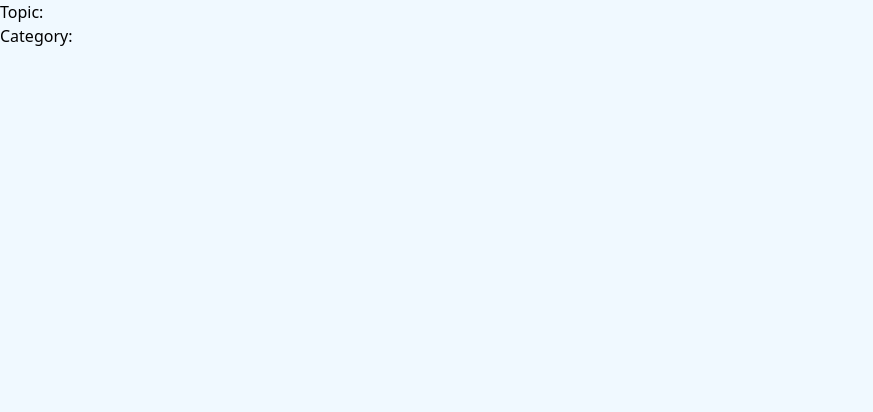
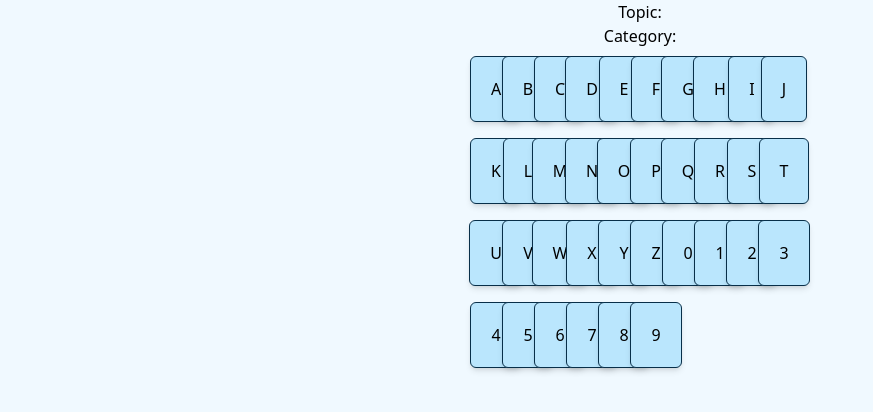
Before and after one commit to Alex-Devonte/react-hangman, a React (Vite) app in the folder frontend/: page /game in a window 1280 px wide. Shown: the top 412 px of the page, without its empty margins (0-873 px from the left). Built offline with nearby package versions, Linux system fonts and the light colour scheme.

Commit message:
Implement function to display game keyboard
-Turns string of letters and numbers into array
 which is then looped through to create the keyboard.
-Clicking a letter adds it to an array and visually
 updates the letter key.

```diff
--- a/frontend/src/components/Game.jsx
+++ b/frontend/src/components/Game.jsx
@@ -1,14 +1,49 @@
+import { useState } from "react";
 import { useSearchParams } from "react-router-dom";
 
 function Game() {
   const [searchParams, setSearchParams] = useSearchParams();
+  const [clickedLetters, setClickedLetters] = useState([]);
+
   const topic = searchParams.get("topic");
   const category = searchParams.get("category");
 
+  const handleClick = (letter) => {
+    //Add letter to clickedLetters array if it isn't there
+    if (!clickedLetters.includes(letter)) {
+      setClickedLetters([...clickedLetters, letter]);
+    }
+  };
+
+  const displayKeyboard = () => {
+    const alphabet = "abcdefghijklmnopqrstuvwxyz0123456789"
+      .toUpperCase()
+      .split("");
+
+    return (
+      <div className="grid grid-cols-7 justify-items-center gap-2 p-2 md:mx-auto md:w-3/4 md:grid-cols-10 md:gap-4 lg:w-1/3">
+        {alphabet.map((letter, index) => (
+          <div
+            key={index}
+            className={`flex w-10 cursor-pointer items-center justify-center rounded-md border border-sky-950 bg-sky-200 p-3 shadow-md transition duration-75 hover:bg-sky-100 md:w-auto md:p-5 ${
+              clickedLetters.includes(letter)
+                ? "cursor-default bg-sky-950 text-sky-50 line-through opacity-40 hover:bg-sky-950"
+                : ""
+            }`}
+            onClick={() => handleClick(letter)}
+          >
+            {letter}
+          </div>
+        ))}
+      </div>
+    );
+  };
+
   return (
-    <div>
+    <div className="flex flex-col items-center">
       <h1>Topic: {topic}</h1>
       <h1>Category: {category}</h1>
+      <div className="sm:w-3/4">{displayKeyboard()}</div>
     </div>
   );
 }
```
